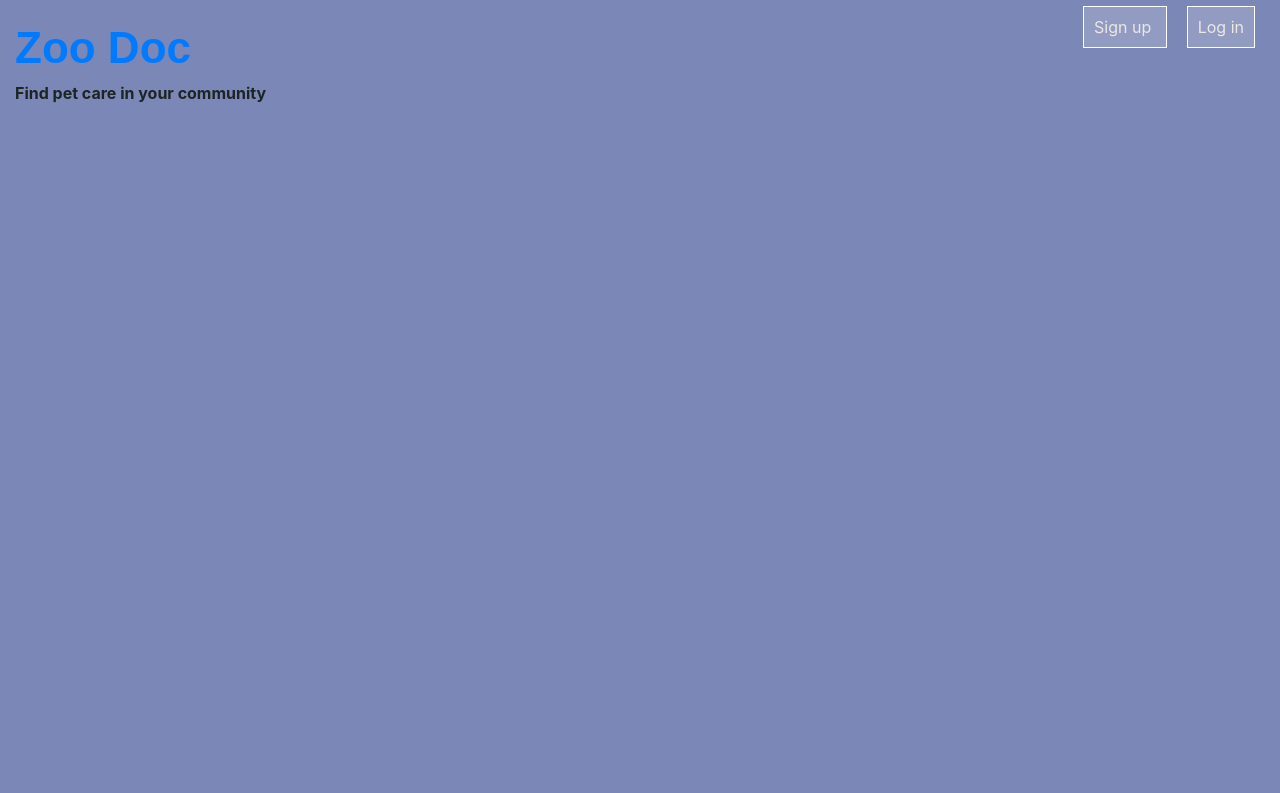
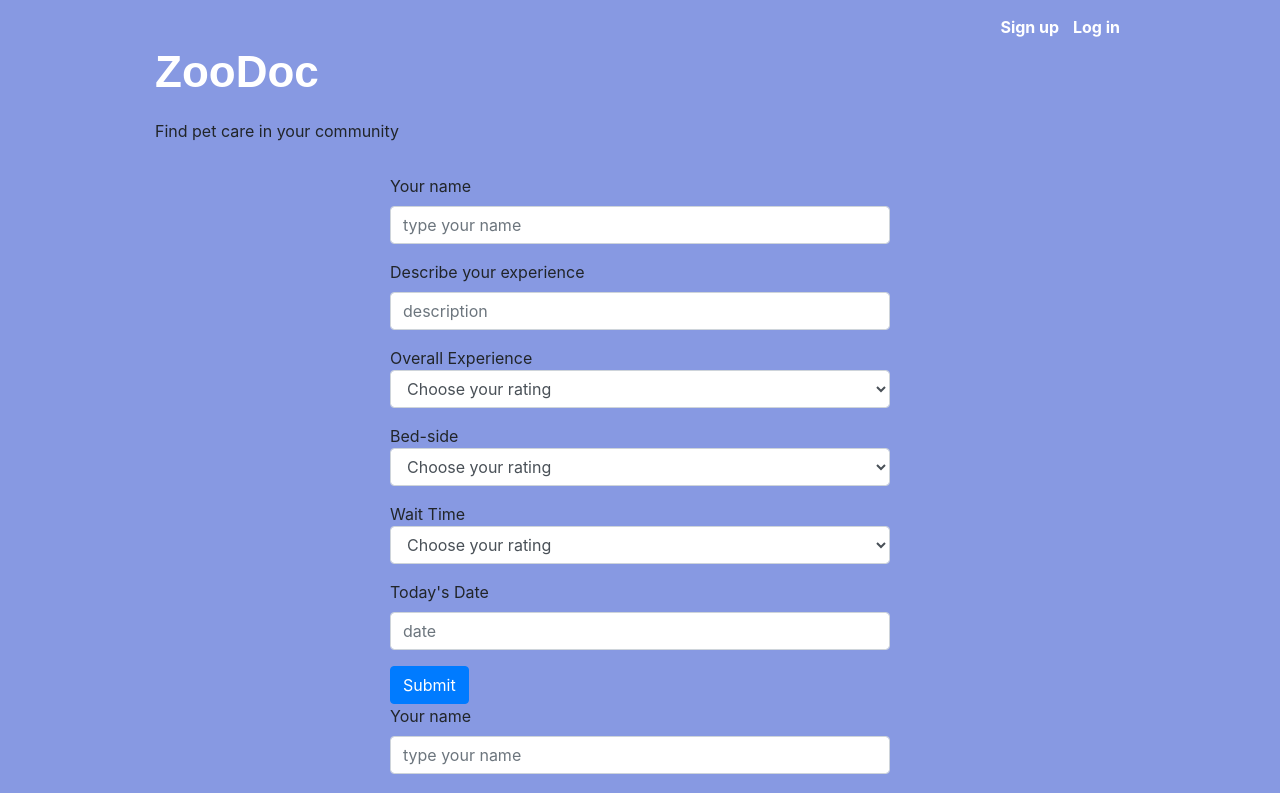
Before and after one commit to foolan-bhosale/ZooDoc, a React (Create React App) app: page /review/1 in a window 1280 px wide. Shown: the top 793 px of the page. Built offline with nearby package versions, Linux system fonts and the light colour scheme; a web font is replaced by a local one.

Commit message:
modified route and edit styling

```diff
--- a/src/App.css
+++ b/src/App.css
@@ -1,20 +1,27 @@
 @import url('https://fonts.googleapis.com/css2?family=Lexend+Tera&display=swap');
-
-* {
-	padding: 0px;
-}
 
 body {
 	/* background-color: #ede7e3; */
-	background: #33468fa5;
+	background: #2849cc8e;
+	max-width: 1000px;
+	margin: auto;
+	height: 100%;
 }
 
 nav {
-	background: #1900f500;
-	padding: 15px 15px;
+	background: #2849cc00;
+	padding: 15px;
 	display: flex;
 	justify-content: space-between;
 	text-decoration: none;
+}
+
+nav a,
+nav a:active,
+nav a:visited {
+	color: white;
+	font-weight: bolder;
+	margin: 5px;
 }
 
 .zoodoc {
@@ -22,46 +29,17 @@ nav {
 	font-family: 'Lexend Tera', sans-serif;
 	font-size: 2.75rem;
 	font-weight: bolder;
+	color: white;
+	width: 150%;
 }
-
 .community {
+	margin-top: -10px;
+}
+.subtitle {
 	margin: 0px;
 	font-weight: bolder;
-}
-
-.links a {
-	background-color: rgba(255, 255, 255, 0.178);
-	border: 1px solid white;
-	margin: 10px;
-	color: #ede7e3;
-	padding: 10px;
-}
-
-nav a:visited {
-	text-decoration: none;
-	color: white;
-}
-
-.links a:hover {
-	color: #2c3836;
-	border: 1px solid #2c3836;
-}
-
-.title {
-	display: inline;
-	color: #1d2524;
-	text-align: left;
-}
-
-.spacer {
-	text-align: center;
-	margin: 15px;
-}
-
-.search-banner {
-	color: white;
-	text-emphasis: bolder;
-	font-size: 2em;
+	display: inline-block;
+	width: 150%;
 }
 
 .search-container {
@@ -69,38 +47,75 @@ nav a:visited {
 	/* border: 1px solid black; */
 	background-color: #e1e1e100;
 	display: flex;
-	width: 50%;
-	margin-top: 200px;
-	margin-left: 380px;
-	position: absolute;
-	z-index: 10;
+	margin: auto;
+	/* width: 50%; */
+	max-width: 100%;
+	/* margin-top: 200px; */
+	/* margin-left: 380px; */
+	/* position: absolute; */
+	/* z-index: 10; */
 }
 
 .search {
 	padding: 15px;
-	width: 75%;
+	width: 100%;
 	text-align: left;
 	border: 0.5 px solid black;
 }
 
 .search-button {
 	padding: 8px;
+	width: 100%;
 	font-weight: bold;
 	color: white;
 	background-color: rgba(24, 143, 131, 0.831);
 	border-radius: 1.5em;
 }
 
-a,
-a:hover,
-a:focus,
-a:active {
-	text-decoration: none;
+.carousel {
+	opacity: 0.8;
+	max-width: 1000px;
+	margin: auto;
 }
 
-.carousel {
-	opacity: 0.8;
-}
 .search-bar {
 	border-radius: 2em;
 }
+
+@media (max-width: 576px) {
+	.links {
+		text-align: right;
+		margin: 0;
+		width: 50%;
+	}
+}
+.review-container {
+	width: 50%;
+	margin: auto;
+	top: 0;
+	left: 0;
+	bottom: 0;
+	right: 0;
+}
+.result-container {
+	text-align: center;
+	width: 50%;
+	margin: auto;
+	top: 0;
+	left: 0;
+	bottom: 0;
+	right: 0;
+}
+.search-result {
+	text-align: center;
+}
+.card-image {
+	height: 200px;
+}
+.show-doctors {
+	padding: 10px;
+	display: grid;
+	grid-template-columns: repeat(auto-fill, minmax(300px, 1fr));
+	grid-gap: 3rem;
+	margin: 30px;
+}
--- a/src/components/Home.js
+++ b/src/components/Home.js
@@ -1,7 +1,7 @@
 import React, { useState, useEffect } from 'react';
 import Search from './Search';
 import SearchResult from './SearchResult';
-import AppForm from './AppForm';
+import Review from './Review';
 import Doctor from './Doctor';
 import Confirmation from './Confirmation';
 import Profile from './Profile';
@@ -9,45 +9,102 @@ import { Route, Link } from 'react-router-dom';
 import Signup from './Signup';
 import Login from './Login';
 
-
 const doctorData = [
 	{
 		name: 'Tymoteusz Hopkins',
+		gender: 'Male',
+		specialization: ['General', 'Dental'],
+		imageUrl: 'https://i.imgur.com/RIb6iFj.jpg',
+		about: 'we provide good service for pets',
+		officeName: 'Tymoteusz Hopkins Office',
+		streetAddress: '12345 east bay',
 		city: 'Los Angeles',
-		specialties: ['General', 'Dental'],
-		review: '3 stars',
+		state: 'CA',
+		zipCode: 10000,
+		phone: '212-337-5549',
+		description: 'good',
+		overallRating: '3 stars',
+		bedSideRating: '4 stars',
+		waitTime: '2 stars',
+		createdTime: 'June 8th, 2020',
 	},
 	{
 		name: 'Marley Mcnamara',
+		gender: 'Female',
+		specialization: ['General', 'Dental', 'Specialty'],
+		imageUrl: 'https://i.imgur.com/RIb6iFj.jpg',
+		about: 'we provide good service for pets',
+		officeName: 'Marley Mcnamara Office',
+		streetAddress: '12345 east bay',
 		city: 'New York',
-		specialties: ['General', 'Dental', 'Specialty'],
-		review: '4 stars',
+		state: 'NY',
+		zipCode: 10000,
+		phone: '212-337-5549',
+		description: 'good',
+		overallRating: '3 stars',
+		bedSideRating: '4 stars',
+		waitTime: '2 stars',
+		createdTime: 'June 8th, 2020',
 	},
 	{
 		name: 'Tyler-Jay Shea',
+		gender: 'Male',
+		specialization: ['General'],
+		imageUrl: 'https://i.imgur.com/RIb6iFj.jpg',
+		about: 'we provide good service for pets',
+		officeName: 'Tyler-Jay Shea Office',
+		streetAddress: '12345 east bay',
 		city: 'Washington, DC',
-		specialties: ['General'],
-		review: '5 stars',
+		state: '',
+		zipCode: 10000,
+		phone: '212-337-5549',
+		description: 'good',
+		overallRating: '3 stars',
+		bedSideRating: '4 stars',
+		waitTime: '2 stars',
+		createdTime: 'June 8th, 2020',
 	},
 	{
 		name: 'Lester Gibbs',
+		gender: 'Male',
+		specialization: ['Specialty'],
+		imageUrl: 'https://i.imgur.com/RIb6iFj.jpg',
+		about: 'we provide good service for pets',
+		officeName: 'Lester Gibbs Office',
+		streetAddress: '12345 east bay',
 		city: 'Philadelphia',
-		specialties: ['Specialty'],
-		review: '3 stars',
+		state: 'PA',
+		zipCode: 10000,
+		phone: '212-337-5549',
+		description: 'good',
+		overallRating: '3 stars',
+		bedSideRating: '4 stars',
+		waitTime: '2 stars',
+		createdTime: 'June 8th, 2020',
 	},
 	{
 		name: 'Laith Dalton',
+		gender: 'Female',
+		specialization: ['General', 'Dental'],
+		imageUrl: 'https://i.imgur.com/RIb6iFj.jpg',
+		about: 'we provide good service for pets',
+		officeName: 'Laith Dalton Office',
+		streetAddress: '12345 east bay',
 		city: 'Los Angeles',
-		specialties: ['General', 'Dental'],
-		review: '4 stars',
+		state: 'CA',
+		zipCode: 10000,
+		phone: '212-337-5549',
+		description: 'good',
+		overallRating: '3 stars',
+		bedSideRating: '4 stars',
+		waitTime: '2 stars',
+		createdTime: 'June 8th, 2020',
 	},
 ];
 
 function Home() {
 	const [searchString, setSearchString] = useState('');
 	const [doctors, setDoctors] = useState('');
-
-
 
 	const filteredDoctors = doctorData.filter((doctor) =>
 		doctor.city.toLowerCase().includes(searchString.toLowerCase())
@@ -66,7 +123,7 @@ function Home() {
 			<nav>
 				<div className='title'>
 					<Link to='/'>
-						<p className='zoodoc'>Zoo Doc</p>
+						<p className='zoodoc'>ZooDoc</p>
 					</Link>
 					<p className='community'>Find pet care in your community</p>
 				</div>
@@ -77,9 +134,6 @@ function Home() {
 			</nav>
 
 			<main>
-
-
-
 				<Route
 					path='/'
 					exact={true}
@@ -98,7 +152,13 @@ function Home() {
 					exact={true}
 					render={(routerProps) => {
 						console.log({ doctors });
-						return <SearchResult match={routerProps.match} filteredDoctors={filteredDoctors} />;
+						return (
+							<SearchResult
+								match={routerProps.match}
+								filteredDoctors={filteredDoctors}
+								searchString={searchString}
+							/>
+						);
 					}}
 				/>
 
@@ -107,15 +167,31 @@ function Home() {
 					render={(routerProps) => {
 						// console.log(routerProps.match);
 						console.log({ doctors });
-						return <Doctor match={routerProps.match} filteredDoctors={filteredDoctors} />;
+						return (
+							<Doctor
+								match={routerProps.match}
+								filteredDoctors={filteredDoctors}
+							/>
+						);
 					}}
 				/>
 
-				<Route path='/appointment' component={AppForm} />
+				<Route
+					path='/review/:name'
+					render={(routerProps) => {
+						return (
+							<Review
+								match={routerProps.match}
+								filteredDoctors={filteredDoctors}
+							/>
+						);
+					}}
+				/>
 				<Route path='/signup' component={Signup} />
 				<Route path='/login' component={Login} />
 				<Route path='/confirmation' component={Confirmation} />
 				<Route path='/profile' component={Profile} />
+				<Route path='/review' component={Review} />
 			</main>
 		</>
 	);
--- a/src/components/Login.js
+++ b/src/components/Login.js
@@ -27,7 +27,7 @@ function Login() {
 							<Form.Control type='password' placeholder='Password' />
 						</Form.Group>
 						<Link to='/profile'>
-							<Button variant='primary' type='submit'>
+							<Button variant='primary' type='submit' className='signin-button'>
 								Log in
 							</Button>
 						</Link>
--- /dev/null
+++ b/src/components/Review.js
@@ -0,0 +1,60 @@
+import React from 'react';
+import { Form, Button} from 'react-bootstrap'
+function Review() {
+return (
+	<div className='review-container'>
+		<Form>
+			<Form.Group>
+				<Form.Label>Your name</Form.Label>
+				<Form.Control type='text' placeholder='type your name' />
+			</Form.Group>
+
+			<Form.Group>
+				<Form.Label>Describe your experience</Form.Label>
+				<Form.Control type='text' placeholder='description' />
+			</Form.Group>
+			<Form.Group controlId='exampleForm.ControlSelect1'>
+				Overall Experience
+				<Form.Control as='select'>
+					<option>Choose your rating</option>
+					<option>1 star</option>
+					<option>2 stars</option>
+					<option>3 stars</option>
+					<option>4 stars</option>
+					<option>5 stars</option>
+				</Form.Control>
+			</Form.Group>
+			<Form.Group controlId='exampleForm.ControlSelect1'>
+				Bed-side
+				<Form.Control as='select'>
+					<option>Choose your rating</option>
+					<option>1 star</option>
+					<option>2 stars</option>
+					<option>3 stars</option>
+					<option>4 stars</option>
+					<option>5 stars</option>
+				</Form.Control>
+			</Form.Group>
+			<Form.Group controlId='exampleForm.ControlSelect1'>
+				Wait Time
+				<Form.Control as='select'>
+					<option>Choose your rating</option>
+					<option>1 star</option>
+					<option>2 stars</option>
+					<option>3 stars</option>
+					<option>4 stars</option>
+					<option>5 stars</option>
+				</Form.Control>
+			</Form.Group>
+			<Form.Group>
+				<Form.Label>Today's Date</Form.Label>
+				<Form.Control type='text' placeholder='date' />
+			</Form.Group>
+			<Button variant='primary' type='submit'>
+				Submit
+			</Button>
+		</Form>
+	</div>
+);
+}
+export default Review
--- a/src/components/Search.js
+++ b/src/components/Search.js
@@ -17,6 +17,7 @@ function Search(props) {
 								type='text'
 								name='searchString'
 								required
+								autoComplete='off'
 								onChange={props.onChange}
 								value={props.searchString}
 							/>
@@ -39,7 +40,9 @@ function Search(props) {
 					</Form>
 				</div>
 			</div>
-			<Slideshow />
+			<div className='slideshow'>
+				<Slideshow />
+			</div>
 			<div className='spacer'>
 				<p className='search-banner'>Search for a vet in your area</p>
 			</div>
--- a/src/components/Signup.js
+++ b/src/components/Signup.js
@@ -19,7 +19,7 @@ function Signup() {
 								<Form.Label>Email address</Form.Label>
 								<Form.Control type='text' placeholder='Enter email' />
 							</Form.Group>
-							<Form.Group controlId='formBasicEmail'>
+							<Form.Group controlId='formBasicName'>
 								<Form.Label>User Name</Form.Label>
 								<Form.Control type='text' placeholder='User name' />
 							</Form.Group>
@@ -28,7 +28,7 @@ function Signup() {
 								<Form.Label>Password</Form.Label>
 								<Form.Control type='password' placeholder='Password' />
 							</Form.Group>
-							<Button variant='primary' type='submit'>
+							<Button variant='primary' type='submit' className='signup-button'>
 								Sign Up
 							</Button>
 						</Form>
```
Also changed, not shown: src/components/Doctor.js (+61 -8 lines), src/components/SearchResult.js (+26 -10 lines).
